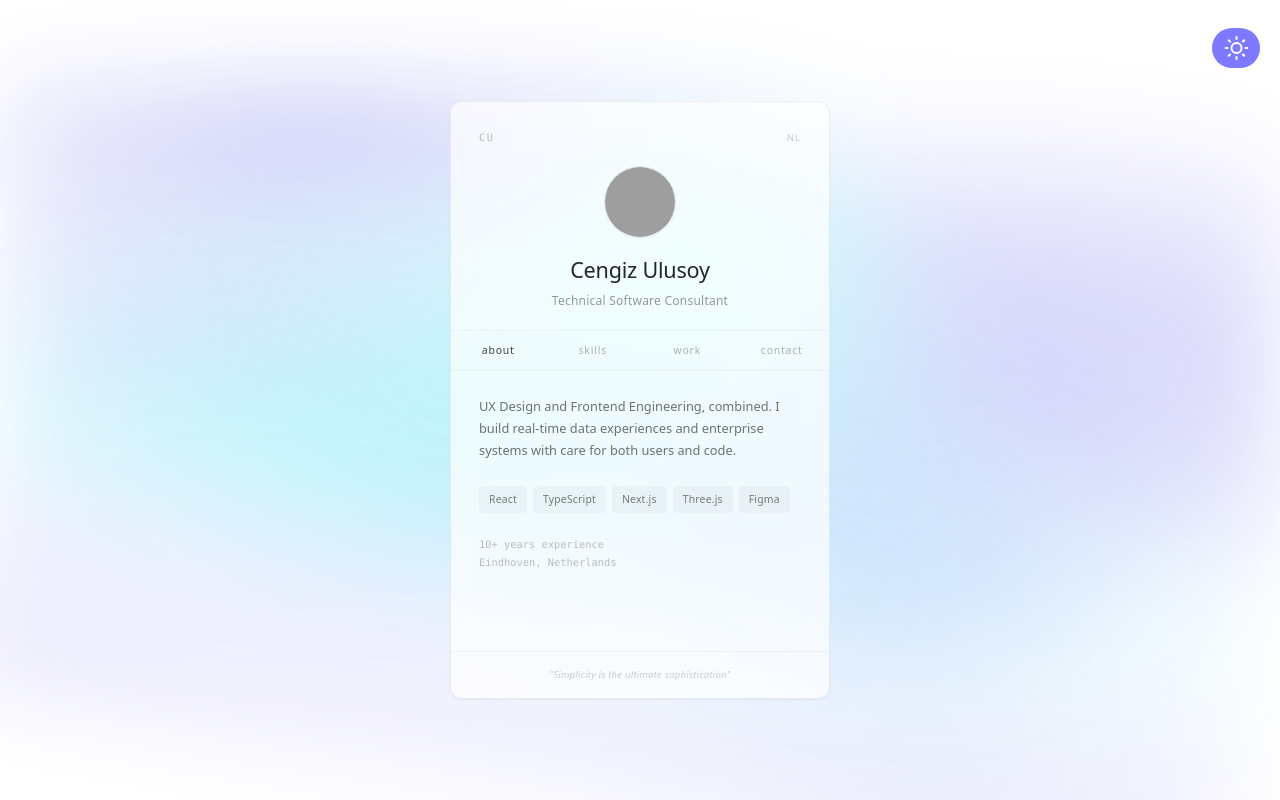
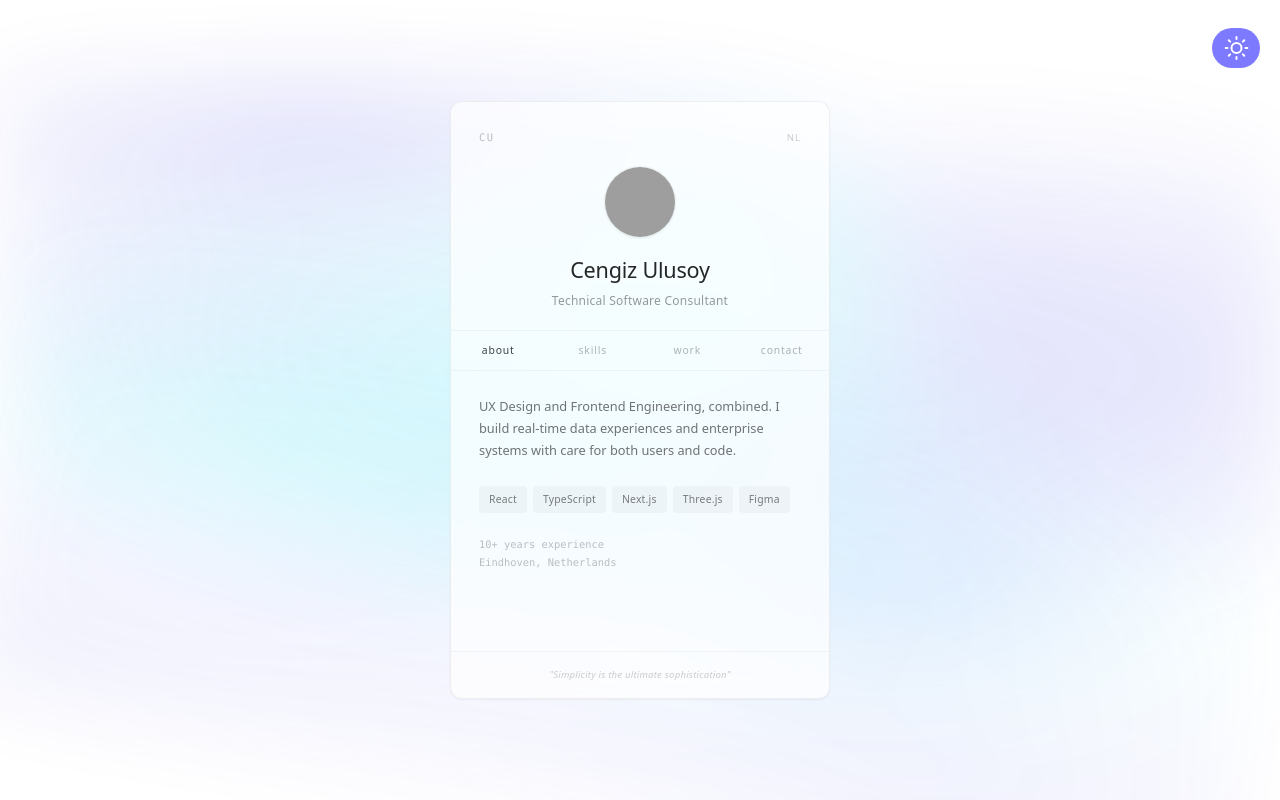
Before and after one commit to Cengizism/Cengizism.github.io, a React (Vite) app: page / in a window 1280 px wide. Built offline with nearby package versions, Linux system fonts and the light colour scheme; grey boxes are pictures that could not be loaded.

Commit message:
refactor: dim the background a bit

```diff
--- a/src/index.css
+++ b/src/index.css
@@ -26,7 +26,7 @@
   max-height: 800px;
   width: 100%;
   filter: blur(44px);
-  opacity: 0.2;
+  opacity: 0.13;
   z-index: 0;
   pointer-events: none;
 }
@@ -47,7 +47,7 @@
   height: 600px;
   width: 100%;
   filter: blur(44px);
-  opacity: 0.1;
+  opacity: 0.07;
   z-index: 0;
   pointer-events: none;
 }
```
